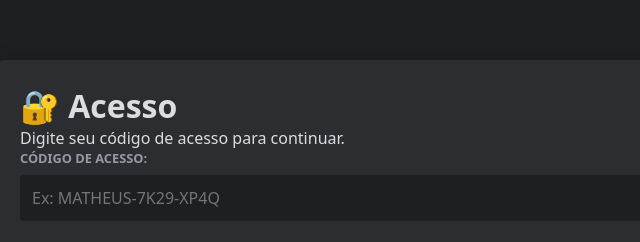
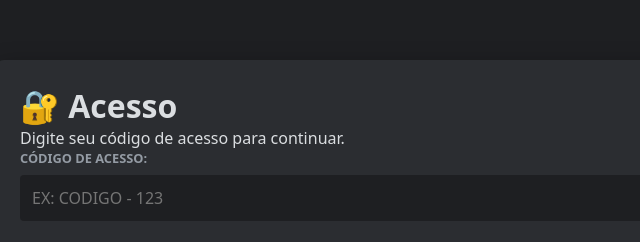
Before and after one commit to Matheus-Perpetuo/app-transmissao, an Electron app: page index.html in a window 1280 px wide. Shown: the part 214-456 px from the top of the page, 44-684 px from the left. Drawn offline with Linux system fonts and the light colour scheme; no server answers.

Commit message:
Personalização

```diff
--- a/index.html
+++ b/index.html
@@ -38,7 +38,7 @@
                 <input
                     type="text"
                     id="input-codigo"
-                    placeholder="Ex: MATHEUS-7K29-XP4Q"
+                    placeholder="EX: CODIGO - 123"
                     maxlength="50"
                     autocomplete="off"
                 >
```
